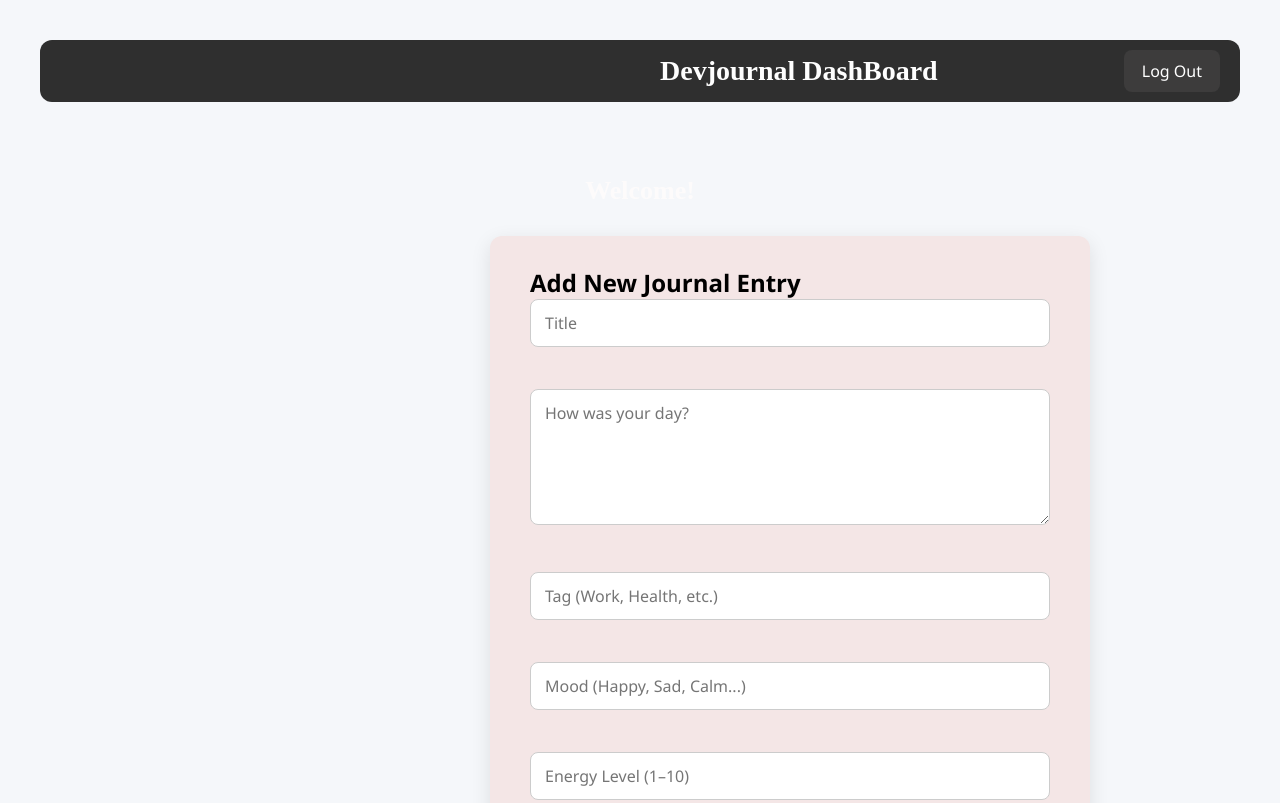
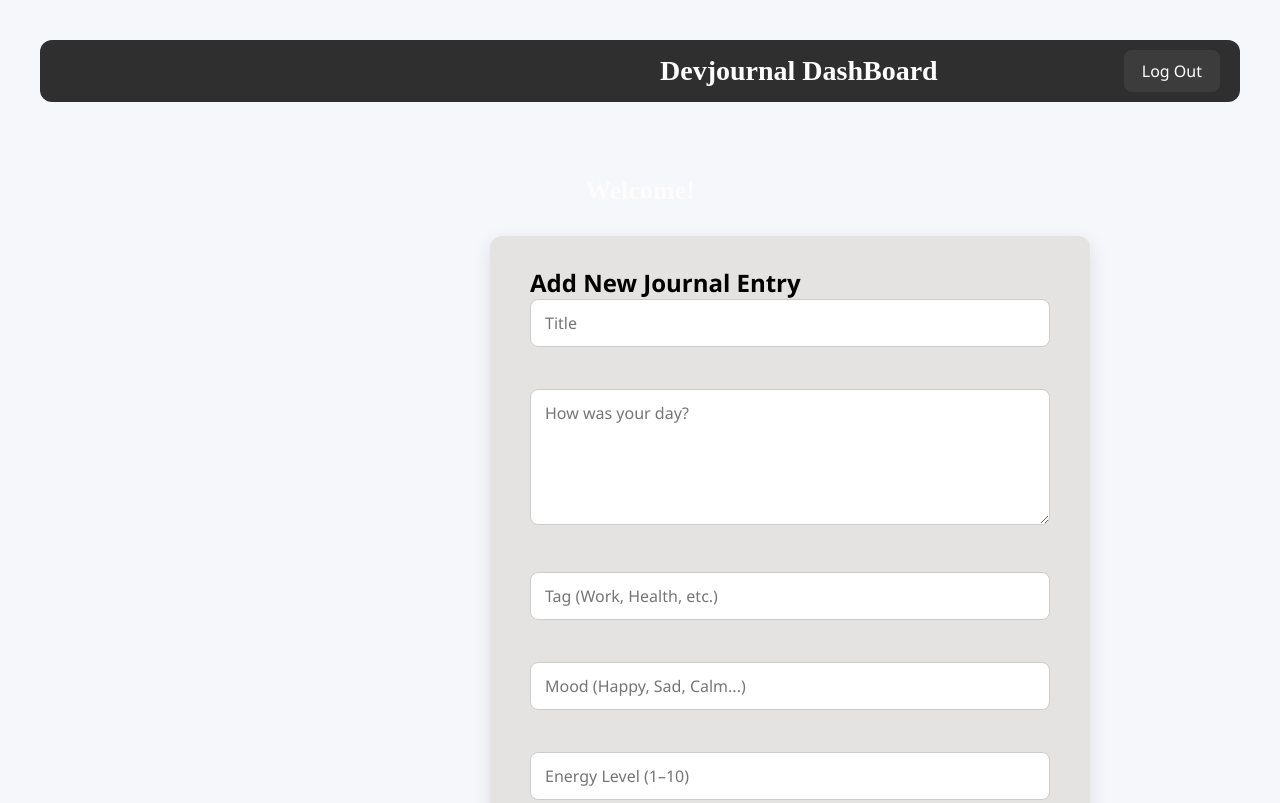
Before and after one commit to madhumitaaa/DevJournal, a plain HTML site: page frontend/devjournaldashboard.html in a window 1280 px wide. Shown: the top 803 px of the page. Drawn offline with Linux system fonts and the light colour scheme; no server answers; sample sign-in values are in the browser's storage.

Commit message:
modified frontend

```diff
--- a/frontend/dev.css
+++ b/frontend/dev.css
@@ -56,7 +56,7 @@ h1 {
 
 
 #entry {
-  background-color: #f4e6e6;
+  background-color: #e5e2e2;
   max-width: 600px;
   margin: 0 auto;
   padding: 30px 40px;
```
